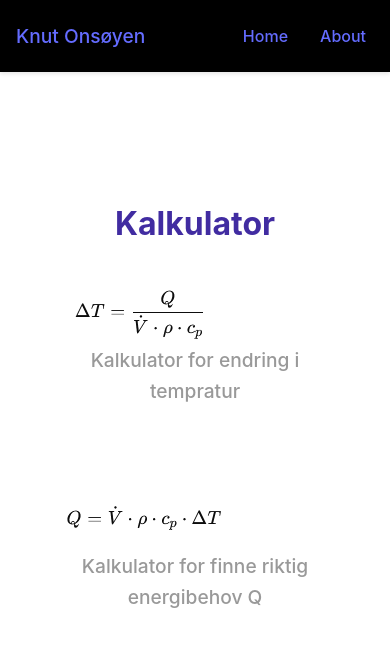
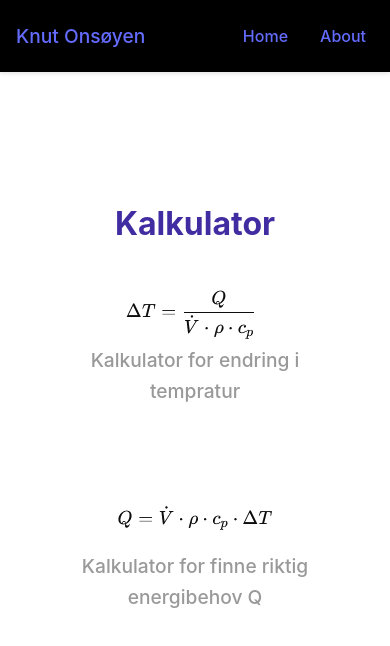
Before and after one commit to Knut1999/React1, a React (Vite) app: page /Work in a window 390 px wide. Shown: the top 646 px of the page. Built offline with nearby package versions, Linux system fonts and the light colour scheme.

Commit message:
new game

```diff
--- a/src/css/Work.css
+++ b/src/css/Work.css
@@ -74,5 +74,9 @@
 .work-preview {
   width: 160px;
   height: 65px;
+  aspect-ratio: 1 / 1; /* kvadratisk */
+  object-fit: cover;
+  display: block;
+  margin: 0 auto;
 }
 }
```
